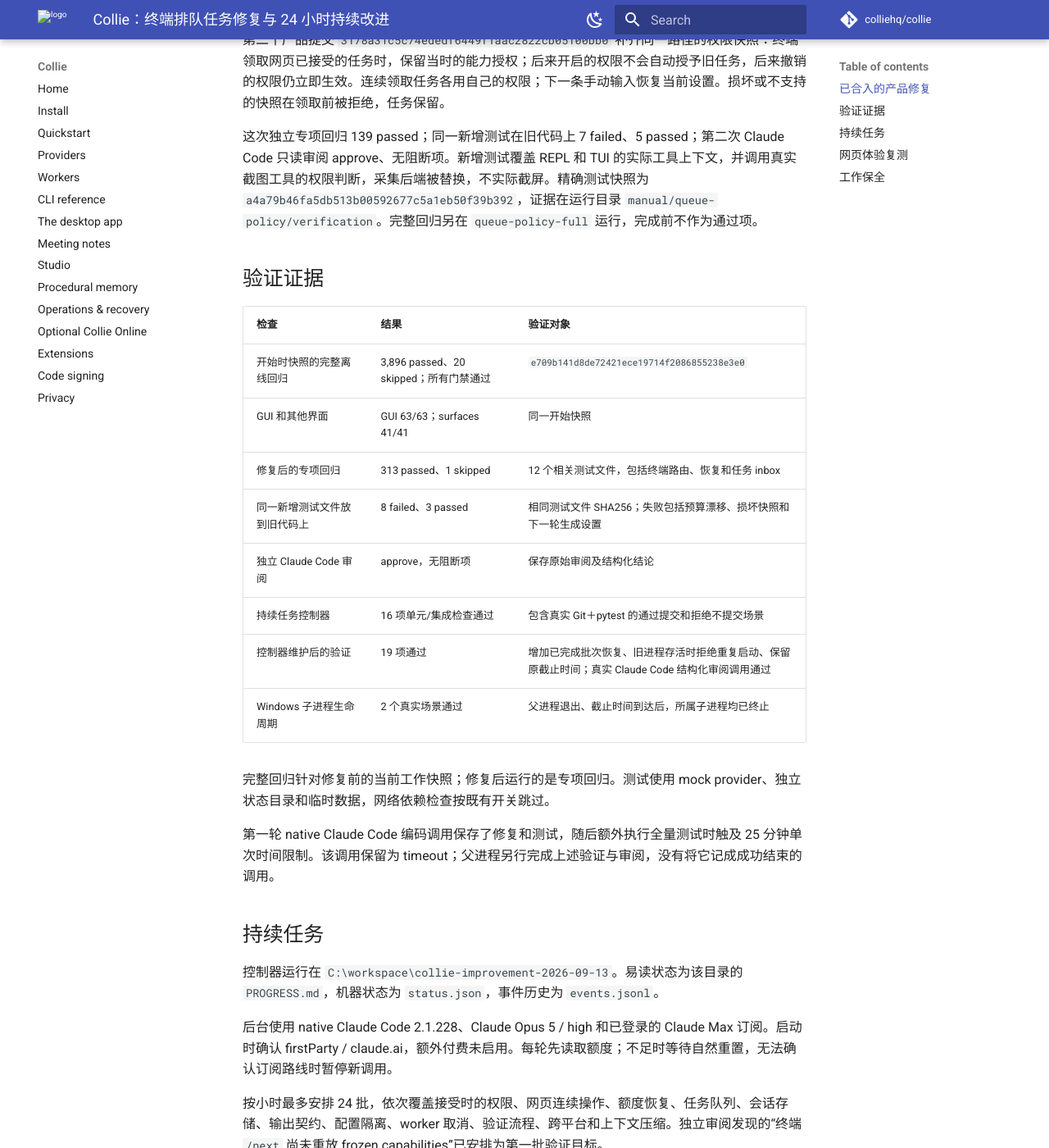
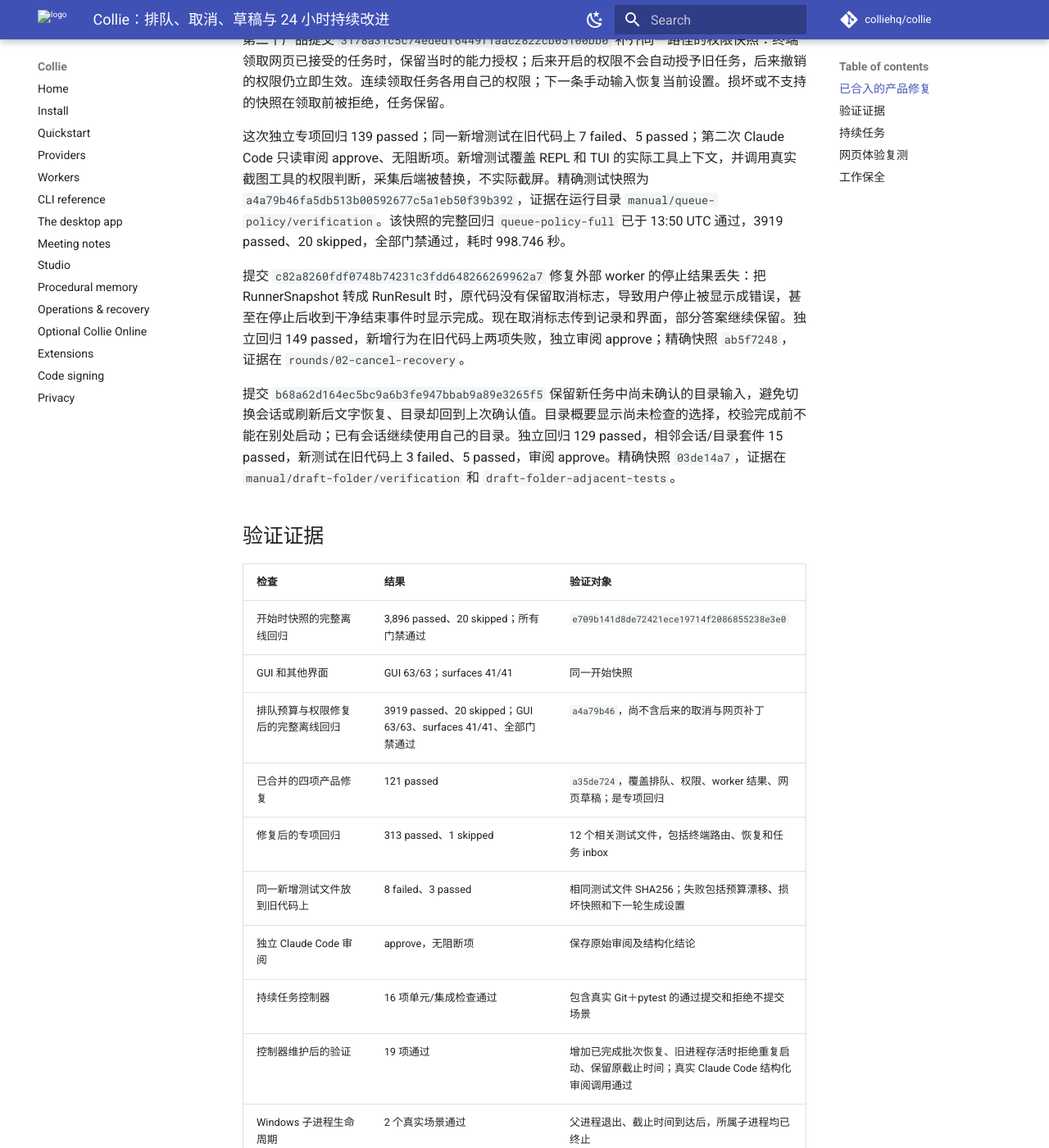
Before and after one commit to colliehq/collie, an MkDocs documentation site: the page built from docs/product-evolution-2026-09-13.md, in a window 1280 px wide and 1400 px high, scrolled down 513 px. Shown: the whole window at 82% size. Built offline with MkDocs 1.6.1 and Material for MkDocs 9.7.7, drawn with Linux system fonts in a browser that asks for light colours; comment, search, counter and statistics services are not loaded; some of the changed text lies outside the part shown.

Commit message:
Document cancellation and draft fixes with scoped validation

```diff
--- a/docs/product-evolution-2026-09-13.md
+++ b/docs/product-evolution-2026-09-13.md
@@ -1,4 +1,4 @@
-# Collie：终端排队任务修复与 24 小时持续改进
+# Collie：排队、取消、草稿与 24 小时持续改进
 
 本轮从 2026-09-13 05:15 PDT 开始，后台任务截止于 2026-09-14 05:15 PDT。
 
@@ -12,7 +12,11 @@
 
 第二个产品提交 `3178a31c5c74ededf6449f1aac2822cb05100bb0` 补齐同一路径的权限快照：终端领取网页已接受的任务时，保留当时的能力授权；后来开启的权限不会自动授予旧任务，后来撤销的权限仍立即生效。连续领取任务各用自己的权限；下一条手动输入恢复当前设置。损坏或不支持的快照在领取前被拒绝，任务保留。
 
-这次独立专项回归 139 passed；同一新增测试在旧代码上 7 failed、5 passed；第二次 Claude Code 只读审阅 approve、无阻断项。新增测试覆盖 REPL 和 TUI 的实际工具上下文，并调用真实截图工具的权限判断，采集后端被替换，不实际截屏。精确测试快照为 `a4a79b46fa5db513b00592677c5a1eb50f39b392`，证据在运行目录 `manual/queue-policy/verification`。完整回归另在 `queue-policy-full` 运行，完成前不作为通过项。
+这次独立专项回归 139 passed；同一新增测试在旧代码上 7 failed、5 passed；第二次 Claude Code 只读审阅 approve、无阻断项。新增测试覆盖 REPL 和 TUI 的实际工具上下文，并调用真实截图工具的权限判断，采集后端被替换，不实际截屏。精确测试快照为 `a4a79b46fa5db513b00592677c5a1eb50f39b392`，证据在运行目录 `manual/queue-policy/verification`。该快照的完整回归 `queue-policy-full` 已于 13:50 UTC 通过，3919 passed、20 skipped，全部门禁通过，耗时 998.746 秒。
+
+提交 `c82a8260fdf0748b74231c3fdd648266269962a7` 修复外部 worker 的停止结果丢失：把 RunnerSnapshot 转成 RunResult 时，原代码没有保留取消标志，导致用户停止被显示成错误，甚至在停止后收到干净结束事件时显示完成。现在取消标志传到记录和界面，部分答案继续保留。独立回归 149 passed，新增行为在旧代码上两项失败，独立审阅 approve；精确快照 `ab5f7248`，证据在 `rounds/02-cancel-recovery`。
+
+提交 `b68a62d164ec5bc9a6b3fe947bbab9a89e3265f5` 保留新任务中尚未确认的目录输入，避免切换会话或刷新后文字恢复、目录却回到上次确认值。目录概要显示尚未检查的选择，校验完成前不能在别处启动；已有会话继续使用自己的目录。独立回归 129 passed，相邻会话/目录套件 15 passed，新测试在旧代码上 3 failed、5 passed，审阅 approve。精确快照 `03de14a7`，证据在 `manual/draft-folder/verification` 和 `draft-folder-adjacent-tests`。
 
 ## 验证证据
 
@@ -20,6 +24,8 @@
 | --- | --- | --- |
 | 开始时快照的完整离线回归 | 3,896 passed、20 skipped；所有门禁通过 | `e709b141d8de72421ece19714f2086855238e3e0` |
 | GUI 和其他界面 | GUI 63/63；surfaces 41/41 | 同一开始快照 |
+| 排队预算与权限修复后的完整离线回归 | 3919 passed、20 skipped；GUI 63/63、surfaces 41/41、全部门禁通过 | `a4a79b46`，尚不含后来的取消与网页补丁 |
+| 已合并的四项产品修复 | 121 passed | `a35de724`，覆盖排队、权限、worker 结果、网页草稿；是专项回归 |
 | 修复后的专项回归 | 313 passed、1 skipped | 12 个相关测试文件，包括终端路由、恢复和任务 inbox |
 | 同一新增测试文件放到旧代码上 | 8 failed、3 passed | 相同测试文件 SHA256；失败包括预算漂移、损坏快照和下一轮生成设置 |
 | 独立 Claude Code 审阅 | approve，无阻断项 | 保存原始审阅及结构化结论 |
@@ -27,7 +33,7 @@
 | 控制器维护后的验证 | 19 项通过 | 增加已完成批次恢复、旧进程存活时拒绝重复启动、保留原截止时间；真实 Claude Code 结构化审阅调用通过 |
 | Windows 子进程生命周期 | 2 个真实场景通过 | 父进程退出、截止时间到达后，所属子进程均已终止 |
 
-完整回归针对修复前的当前工作快照；修复后运行的是专项回归。测试使用 mock provider、独立状态目录和临时数据，网络依赖检查按既有开关跳过。
+完整回归分别覆盖开始快照和排队修复快照；取消与网页修复另经上述专项检查。测试使用 mock provider、独立状态目录和临时数据，网络依赖检查按既有开关跳过，不能据此声称所有真实模型和平台均已验收。
 
 第一轮 native Claude Code 编码调用保存了修复和测试，随后额外执行全量测试时触及 25 分钟单次时间限制。该调用保留为 timeout；父进程另行完成上述验证与审阅，没有将它记成成功结束的调用。
 
@@ -43,6 +49,8 @@
 
 独立仓库没有 remote，不共享原仓库 refs 或 objects。其起点 `3a0065399720ca4fc4f939c389a72e5e370e1e03` 是精确测试过的工作快照加首个修复。后续后台成果由进度文件记录。
 
+当前自动分支已汇入权限、取消和网页草稿修复，推进到 `a35de72419c19007200e3a84f5675d5478b95476`。两次合并分别经过 120、121 项专项测试，并在控制器批次间隙用旧 tip 校验更新分支；没有打断正在执行的批次或使其基线漂移。两个新的并行 Claude Code 实验从这个合并快照开始：一次发送自动校验目录、新任务刷新保留页面。它们仍属进行中的实验。
+
 控制器同时检查绝对截止时间、剩余单调时钟时间和 `STOP` 文件；所有主要执行任务由 Windows Job 管理子进程。创建运行目录下的 `STOP` 文件即可提前结束。本机休眠或关机会减少实际运行时间。
 
 第一批审阅曾将非阻塞建议放入阻断项，控制器据此拒绝提交。维护后改用 Claude Code 的结构化输出，保留原批次证据，补齐测试后由父流程完成上述第二次审阅及合入。控制器从第二批恢复，原截止时间不变；第二批改查取消和恢复，避免与并行网页实验重复。隔离仓库的 Git 提交身份复用原项目本地配置。
@@ -51,7 +59,9 @@
 
 实际 Chrome、真实本地 web server 和 mock provider 验证了读取文件、任务完成、切换会话和草稿恢复。最初关于“已确认的工作目录在刷新后丢失”的判断经严格对照被推翻：明确选定并等待确认的目录能够恢复。原观察混入了新任务采用默认目录的行为，纠正记录与前后 DOM 均已保留。
 
-进一步复现的是尚未确认的目录输入丢失：文字草稿恢复，但目录输入框回到上一次确认值。此场景由独立 Claude Code 实验继续处理，未通过独立回归和审阅之前不列为已修复。另记录了新任务刷新落到 Today、首次模型设置选择较多等体验观察，尚未据此做推测性重构。
+进一步复现的是尚未确认的目录输入丢失，现已由 `b68a62d` 修复。修复后的实际浏览器检查保留未确认的 `folder-b` 路径和草稿，刷新后自动检查目录，然后真正读取该目录的 README，返回 `Collie UI fixture: folder-b`；DOM、截图和说明位于 `ui-pending-candidate`。编码调用达到 20 分钟时限，候选补丁被保留，再由父流程独立验证、审阅后合入；没有把超时调用记作成功。
+
+尚待完善的实际操作是：目录输入后直接点 Send 仍要求额外点 Use folder，新任务刷新仍跳回 Today。两个并行实验正在处理这些连续性问题。首次模型设置选择较多仍保留为体验观察，尚未据此改动。
 
 ## 工作保全
 
```
